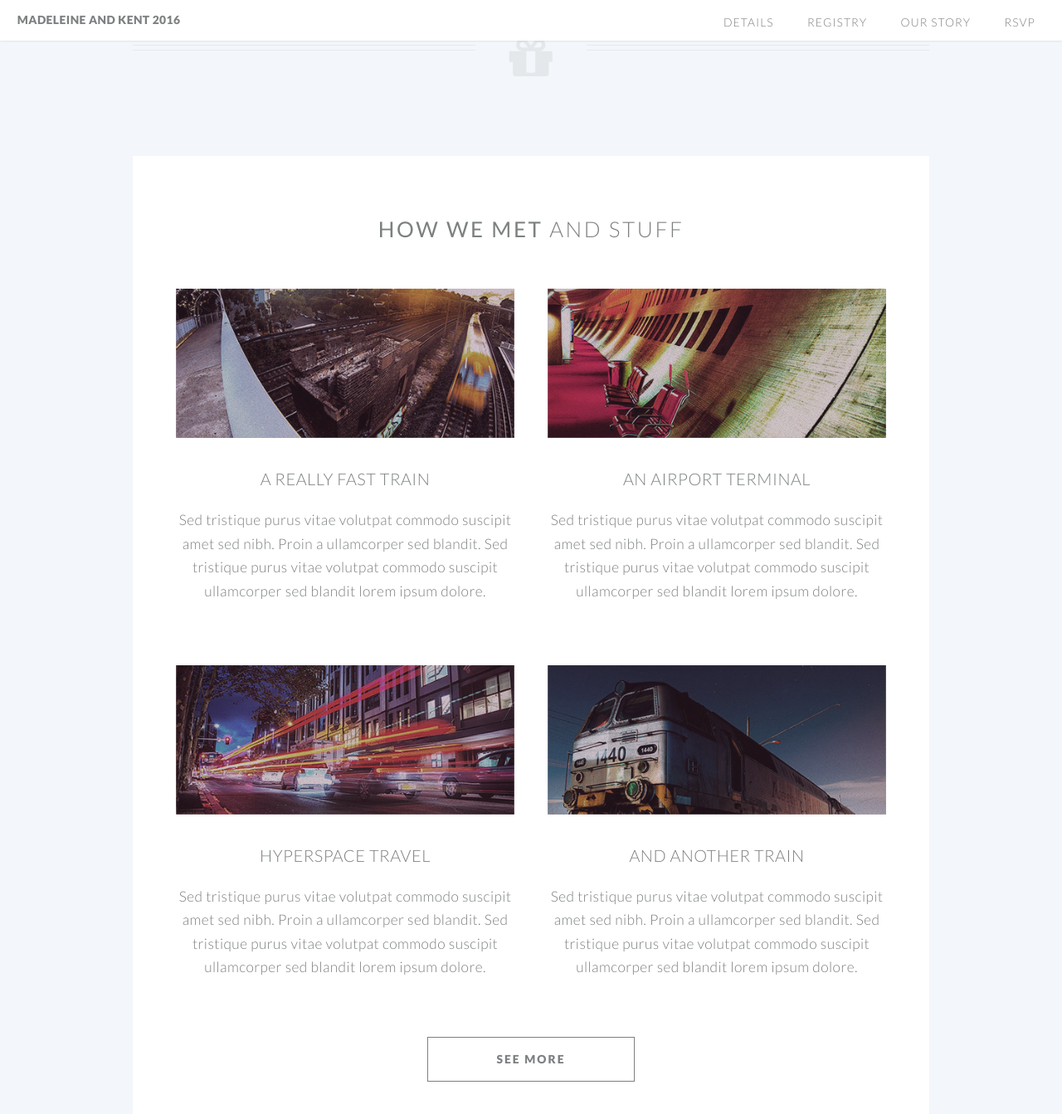
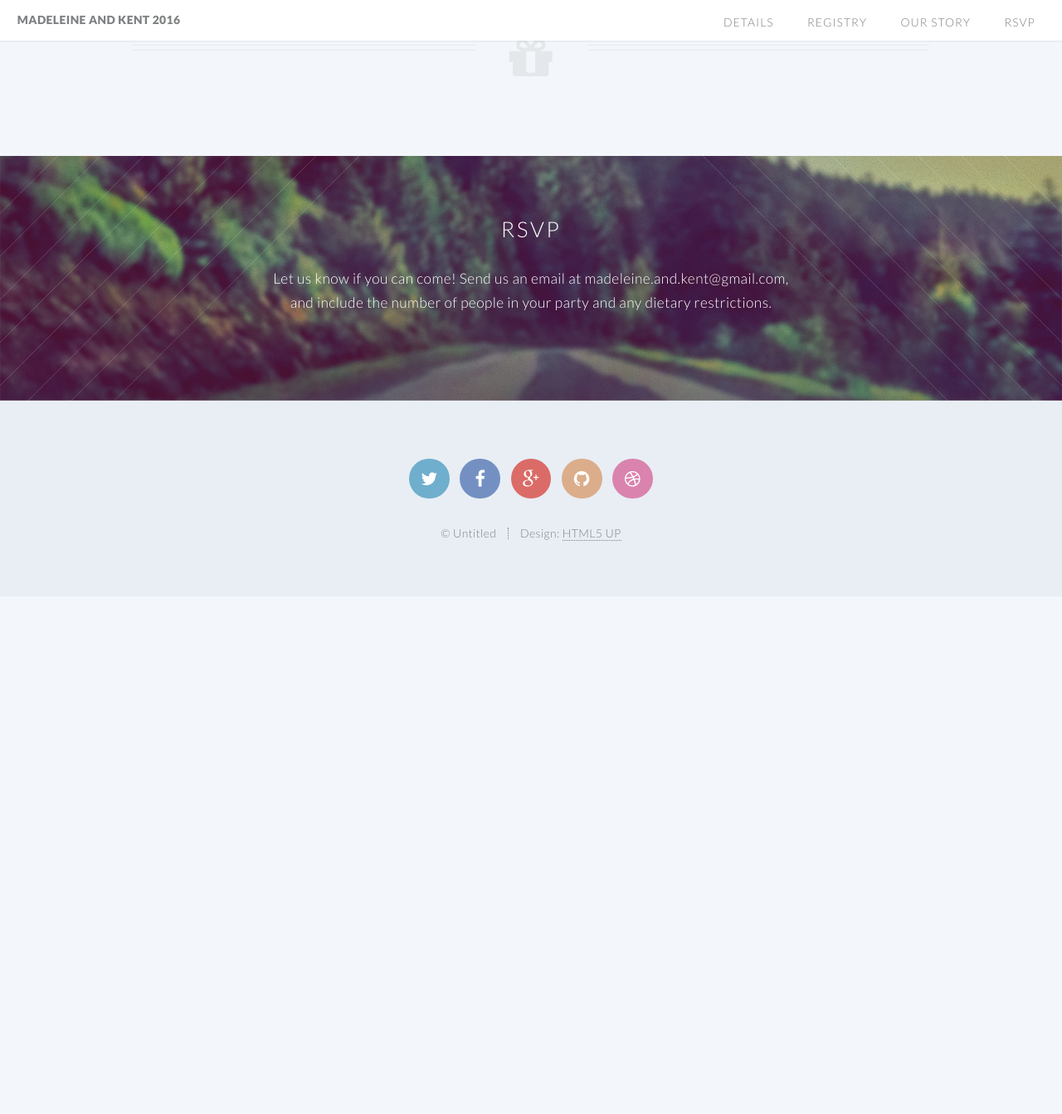
Before and after one commit to mbonsma/wedding, a Jekyll site: the page built from index.html, in a window 1280 px wide and 1400 px high, scrolled down 2012 px. Shown: the top 1343 px of the window at 83% size. Built offline with Jekyll 4.4.1, drawn with Linux system fonts in a browser that asks for light colours; after the commit the page ends 2731 px from its top, so only the background shows below that; some of the changed text lies outside the part shown.

Commit message:
remove social media in footer and remove our story section

```diff
--- a/index.html
+++ b/index.html
@@ -66,72 +66,6 @@ layout: landing-page
 						</section>
 					</header>
 				</article>
-				<!-- Three -->
-				<article id ="ourstory">
-					<section class="wrapper style3 container special">
-
-						<header class="major">
-							<h2><strong>How we met</strong> and stuff</h2>
-						</header>
-
-						<div class="row">
-							<div class="6u">
-
-								<section>
-									<a href="#" class="image featured"><img src="images/pic01.jpg" alt="" /></a>
-									<header>
-										<h3>A Really Fast Train</h3>
-									</header>
-									<p>Sed tristique purus vitae volutpat commodo suscipit amet sed nibh. Proin a ullamcorper sed blandit. Sed tristique purus vitae volutpat commodo suscipit ullamcorper sed blandit lorem ipsum dolore.</p>
-								</section>
-
-							</div>
-							<div class="6u">
-
-								<section>
-									<a href="#" class="image featured"><img src="images/pic02.jpg" alt="" /></a>
-									<header>
-										<h3>An Airport Terminal</h3>
-									</header>
-									<p>Sed tristique purus vitae volutpat commodo suscipit amet sed nibh. Proin a ullamcorper sed blandit. Sed tristique purus vitae volutpat commodo suscipit ullamcorper sed blandit lorem ipsum dolore.</p>
-								</section>
-
-							</div>
-						</div>
-						<div class="row">
-							<div class="6u">
-
-								<section>
-									<a href="#" class="image featured"><img src="images/pic03.jpg" alt="" /></a>
-									<header>
-										<h3>Hyperspace Travel</h3>
-									</header>
-									<p>Sed tristique purus vitae volutpat commodo suscipit amet sed nibh. Proin a ullamcorper sed blandit. Sed tristique purus vitae volutpat commodo suscipit ullamcorper sed blandit lorem ipsum dolore.</p>
-								</section>
-
-							</div>
-							<div class="6u">
-
-								<section>
-									<a href="#" class="image featured"><img src="images/pic04.jpg" alt="" /></a>
-									<header>
-										<h3>And Another Train</h3>
-									</header>
-									<p>Sed tristique purus vitae volutpat commodo suscipit amet sed nibh. Proin a ullamcorper sed blandit. Sed tristique purus vitae volutpat commodo suscipit ullamcorper sed blandit lorem ipsum dolore.</p>
-								</section>
-
-							</div>
-						</div>
-
-						<footer class="major">
-							<ul class="buttons">
-								<li><a href="#" class="button">See More</a></li>
-							</ul>
-						</footer>
-
-					</section>
-
-				</article>
 
 		<!-- CTA -->
 		<article id = "rsvp">
@@ -140,6 +74,7 @@ layout: landing-page
 				<header>
 					<h2>RSVP</h2>
 					<p>Let us know if you can come! Send us an email at madeleine.and.kent@gmail.com,
+						<br />
 						and include the number of people in your party and any dietary restrictions.</p>
 				</header>
 
```
